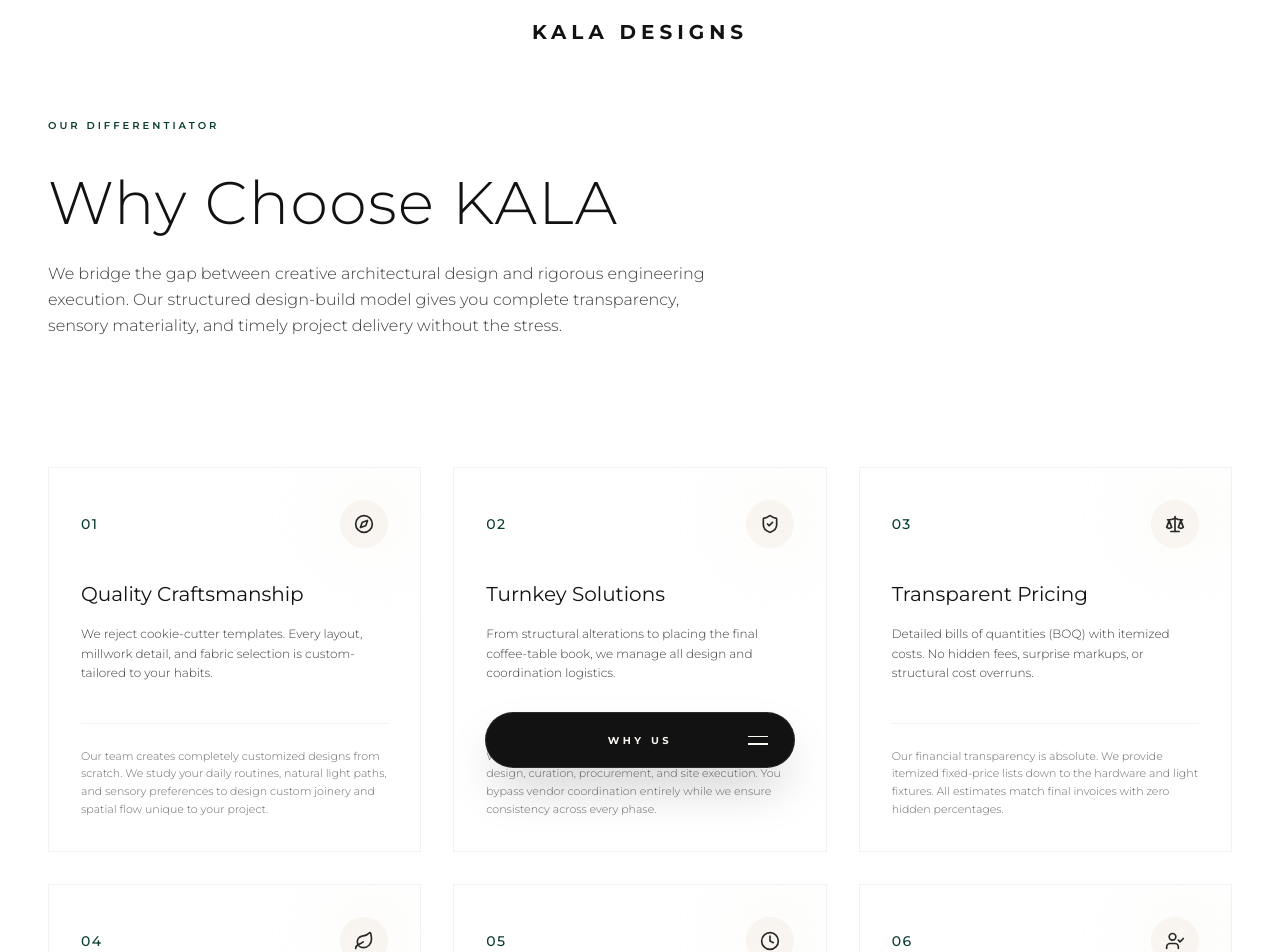
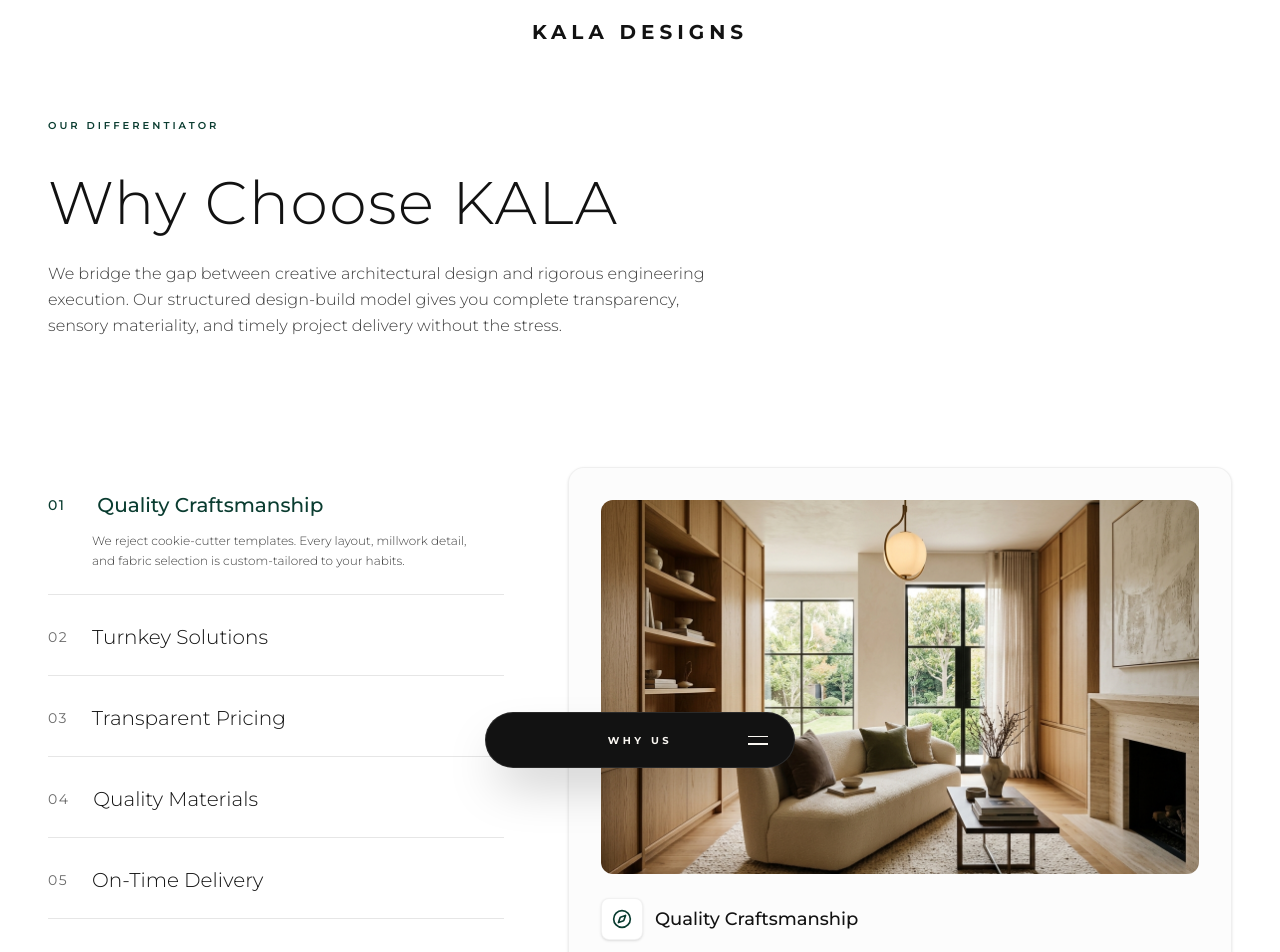
Before and after one commit to Rendersarc2026/kala, a Next.js app: page /why-choose-us in a window 1280 px wide. Shown: the top 952 px of the page. Built offline with nearby package versions, Linux system fonts and the light colour scheme.

Commit message:
feat: enhance 'Why Choose Us' page with interactive differentiators and improved header scroll behavior

```diff
--- a/app/why-choose-us/page.tsx
+++ b/app/why-choose-us/page.tsx
@@ -3,7 +3,7 @@
 import React from 'react';
 import Image from 'next/image';
 import Link from 'next/link';
-import { motion } from 'framer-motion';
+import { motion, AnimatePresence } from 'framer-motion';
 import {
   Compass,
   ShieldCheck,
@@ -103,6 +103,7 @@ const COMPARISON = [
 
 export default function WhyChooseUsPage() {
   const easeLarge: [number, number, number, number] = [0.16, 1, 0.3, 1];
+  const [activeIndex, setActiveIndex] = React.useState(0);
 
   return (
     <div className="w-full pt-28 pb-24 md:pb-36 bg-white">
@@ -136,52 +137,150 @@ export default function WhyChooseUsPage() {
         </motion.div>
       </section>
 
-      {/* Differentiators Grid */}
+      {/* Interactive Differentiators Showcase (Split-screen & Accordion layout instead of cards) */}
       <section className="max-w-7xl mx-auto px-6 md:px-12 mb-24 md:mb-36">
-        <div className="grid grid-cols-1 md:grid-cols-2 lg:grid-cols-3 gap-8">
+        {/* Mobile View (Accordion Style) */}
+        <div className="block lg:hidden space-y-4">
           {WHY_CHOOSE_US.map((item, idx) => {
-            const Icon = item.icon;
+            const isOpen = activeIndex === idx;
             const numeral = `0${idx + 1}`;
             return (
-              <motion.div
+              <div
                 key={item.title}
-                initial={{ opacity: 0, y: 30 }}
-                whileInView={{ opacity: 1, y: 0 }}
-                viewport={{ once: true }}
-                transition={{ duration: 0.8, delay: idx * 0.05, ease: easeLarge }}
-                className="group relative bg-white border border-charcoal/5 p-8 flex flex-col justify-between hover:shadow-xl transition-all duration-500 overflow-hidden"
+                className="border-b border-charcoal/10 pb-4 animate-fade-in"
               >
-                {/* Visual Accent */}
-                <div className="absolute top-0 right-0 w-24 h-24 bg-bone-dark/20 rounded-full blur-2xl group-hover:bg-terracotta/5 transition-all duration-500" />
-
-                <div>
-                  <div className="flex items-center justify-between mb-8">
-                    <span className="font-serif text-sm tracking-widest text-terracotta font-medium">
+                <button
+                  onClick={() => setActiveIndex(idx)}
+                  className="w-full flex items-center justify-between py-4 text-left focus:outline-none"
+                >
+                  <div className="flex items-center gap-4">
+                    <span className="font-serif text-xs text-terracotta font-medium">
                       {numeral}
                     </span>
-                    <div className="w-12 h-12 rounded-full bg-bone flex items-center justify-center text-charcoal group-hover:bg-terracotta group-hover:text-white transition-all duration-500">
-                      <Icon className="w-5 h-5" />
+                    <h3 className="font-serif text-lg text-charcoal font-light">
+                      {item.title}
+                    </h3>
+                  </div>
+                  <div className={`w-8 h-8 rounded-full bg-bone flex items-center justify-center text-charcoal transition-transform duration-300 ${isOpen ? 'rotate-180 bg-terracotta text-white' : ''}`}>
+                    <span className="text-xs">{isOpen ? '−' : '+'}</span>
+                  </div>
+                </button>
+
+                <motion.div
+                  initial={false}
+                  animate={{
+                    height: isOpen ? "auto" : 0,
+                    opacity: isOpen ? 1 : 0
+                  }}
+                  transition={{ duration: 0.4, ease: easeLarge }}
+                  className="overflow-hidden"
+                >
+                  <div className="pt-2 pb-4 space-y-4">
+                    <div className="relative w-full aspect-[16/10] overflow-hidden rounded-xl bg-bone">
+                      <Image
+                        src={item.image}
+                        alt={item.title}
+                        fill
+                        className="object-cover"
+                      />
                     </div>
+                    <p className="font-sans text-xs text-charcoal leading-relaxed font-light">
+                      {item.description}
+                    </p>
+                    <p className="font-sans text-xs text-charcoal-muted leading-relaxed font-light">
+                      {item.extended}
+                    </p>
+                  </div>
+                </motion.div>
+              </div>
+            );
+          })}
+        </div>
+
+        {/* Desktop View (Split-Screen Interactive Magazine-style Showcase) */}
+        <div className="hidden lg:grid grid-cols-12 gap-16 items-start">
+          {/* Left Column: Interactive List */}
+          <div className="col-span-5 space-y-1">
+            {WHY_CHOOSE_US.map((item, idx) => {
+              const isActive = activeIndex === idx;
+              const numeral = `0${idx + 1}`;
+              return (
+                <div
+                  key={item.title}
+                  onMouseEnter={() => setActiveIndex(idx)}
+                  onClick={() => setActiveIndex(idx)}
+                  className="group py-6 border-b border-charcoal/10 cursor-pointer transition-all duration-300"
+                >
+                  <div className="flex items-center gap-6">
+                    <span className={`font-serif text-sm tracking-widest transition-colors duration-300 ${isActive ? 'text-terracotta font-medium' : 'text-charcoal-light'}`}>
+                      {numeral}
+                    </span>
+                    <h3 className={`font-serif text-xl transition-all duration-300 ${isActive ? 'text-terracotta font-medium translate-x-2' : 'text-charcoal font-light group-hover:translate-x-1'}`}>
+                      {item.title}
+                    </h3>
                   </div>
 
-                  <h3 className="font-serif text-xl text-charcoal mb-4 group-hover:text-terracotta transition-colors duration-300">
-                    {item.title}
-                  </h3>
+                  {/* Subtle reveal of short description for hovered/active item */}
+                  <motion.div
+                    initial={false}
+                    animate={{
+                      height: isActive ? "auto" : 0,
+                      opacity: isActive ? 1 : 0,
+                      marginTop: isActive ? 12 : 0
+                    }}
+                    transition={{ duration: 0.35, ease: easeLarge }}
+                    className="overflow-hidden pl-11"
+                  >
+                    <p className="font-sans text-xs text-charcoal-muted leading-relaxed font-light max-w-sm">
+                      {item.description}
+                    </p>
+                  </motion.div>
+                </div>
+              );
+            })}
+          </div>
 
-                  <p className="font-sans text-xs text-charcoal-muted leading-relaxed font-light mb-6">
-                    {item.description}
-                  </p>
+          {/* Right Column: Dynamic Preview Screen */}
+          <div className="col-span-7 sticky top-32">
+            <div className="border border-charcoal/5 rounded-2xl p-8 bg-neutral-50/50 shadow-sm space-y-6">
+              {/* Animated Image Container */}
+              <div className="relative w-full aspect-[16/10] overflow-hidden rounded-xl bg-bone shadow-inner">
+                <AnimatePresence mode="wait">
+                  <motion.div
+                    key={activeIndex}
+                    initial={{ opacity: 0, scale: 1.05 }}
+                    animate={{ opacity: 1, scale: 1 }}
+                    exit={{ opacity: 0, scale: 1.05 }}
+                    transition={{ duration: 0.45, ease: easeLarge }}
+                    className="absolute inset-0"
+                  >
+                    <Image
+                      src={WHY_CHOOSE_US[activeIndex].image}
+                      alt={WHY_CHOOSE_US[activeIndex].title}
+                      fill
+                      className="object-cover"
+                    />
+                  </motion.div>
+                </AnimatePresence>
+              </div>
+
+              {/* Text details for active differentiator */}
+              <div className="space-y-4">
+                <div className="flex items-center gap-3">
+                  <div className="p-2.5 rounded-lg bg-white border border-charcoal/5 text-terracotta shadow-sm">
+                    {React.createElement(WHY_CHOOSE_US[activeIndex].icon, { className: "w-5 h-5" })}
+                  </div>
+                  <h4 className="font-serif text-lg text-charcoal font-medium">
+                    {WHY_CHOOSE_US[activeIndex].title}
+                  </h4>
                 </div>
 
-                {/* Hover Reveal Image / Extended Description */}
-                <div className="border-t border-charcoal/5 pt-6 mt-4">
-                  <p className="font-sans text-[11px] text-charcoal-light leading-relaxed font-light">
-                    {item.extended}
-                  </p>
-                </div>
-              </motion.div>
-            );
-          })}
+                <p className="font-sans text-xs text-charcoal-light leading-relaxed font-light">
+                  {WHY_CHOOSE_US[activeIndex].extended}
+                </p>
+              </div>
+            </div>
+          </div>
         </div>
       </section>
 
--- a/components/Header.tsx
+++ b/components/Header.tsx
@@ -19,7 +19,6 @@ export default function Header() {
   const router = useRouter();
   const [isMenuOpen, setIsMenuOpen] = useState(false);
   const [hasScrolled, setHasScrolled] = useState(false);
-  const [isScrollingUp, setIsScrollingUp] = useState(false);
   const pathname = usePathname();
   const lastOpenedRef = useRef<number>(0);
   const lastScrollY = useRef<number>(0);
@@ -44,23 +43,12 @@ export default function Header() {
     }
   }, [isMenuOpen]);
 
-  // Unified scroll effect: handles bottom nav hiding and menu overlay closing
+  // Unified scroll effect: handles menu overlay closing
   useEffect(() => {
     const handleScroll = () => {
       const currentScrollY = window.scrollY;
 
-      // 1. Hide/show bottom nav based on scroll direction
-      if (currentScrollY > 60) {
-        if (currentScrollY < lastScrollY.current) {
-          setIsScrollingUp(true);
-        } else {
-          setIsScrollingUp(false);
-        }
-      } else {
-        setIsScrollingUp(false);
-      }
-
-      // 2. Close menu overlay if open and user scrolls in either direction
+      // Close menu overlay if open and user scrolls in either direction
       if (isMenuOpen) {
         const timeElapsed = Date.now() - lastOpenedRef.current;
         if (Math.abs(currentScrollY - lastScrollY.current) > 5 && timeElapsed > 250) {
@@ -156,11 +144,9 @@ export default function Header() {
           animate={
             isMenuOpen
               ? { y: 120, opacity: 0 }
-              : isScrollingUp
-                ? { y: 100, opacity: 0 }
-                : isHome && !hasScrolled
-                  ? { y: 50, opacity: 0 }
-                  : { y: 0, opacity: 1 }
+              : isHome && !hasScrolled
+                ? { y: 50, opacity: 0 }
+                : { y: 0, opacity: 1 }
           }
           transition={{ duration: 0.5, ease: [0.16, 1, 0.3, 1] }}
           className="w-full max-w-[310px] h-14 bg-charcoal border border-white/10 rounded-full shadow-2xl flex items-center relative px-6 pointer-events-auto cursor-pointer"
```
